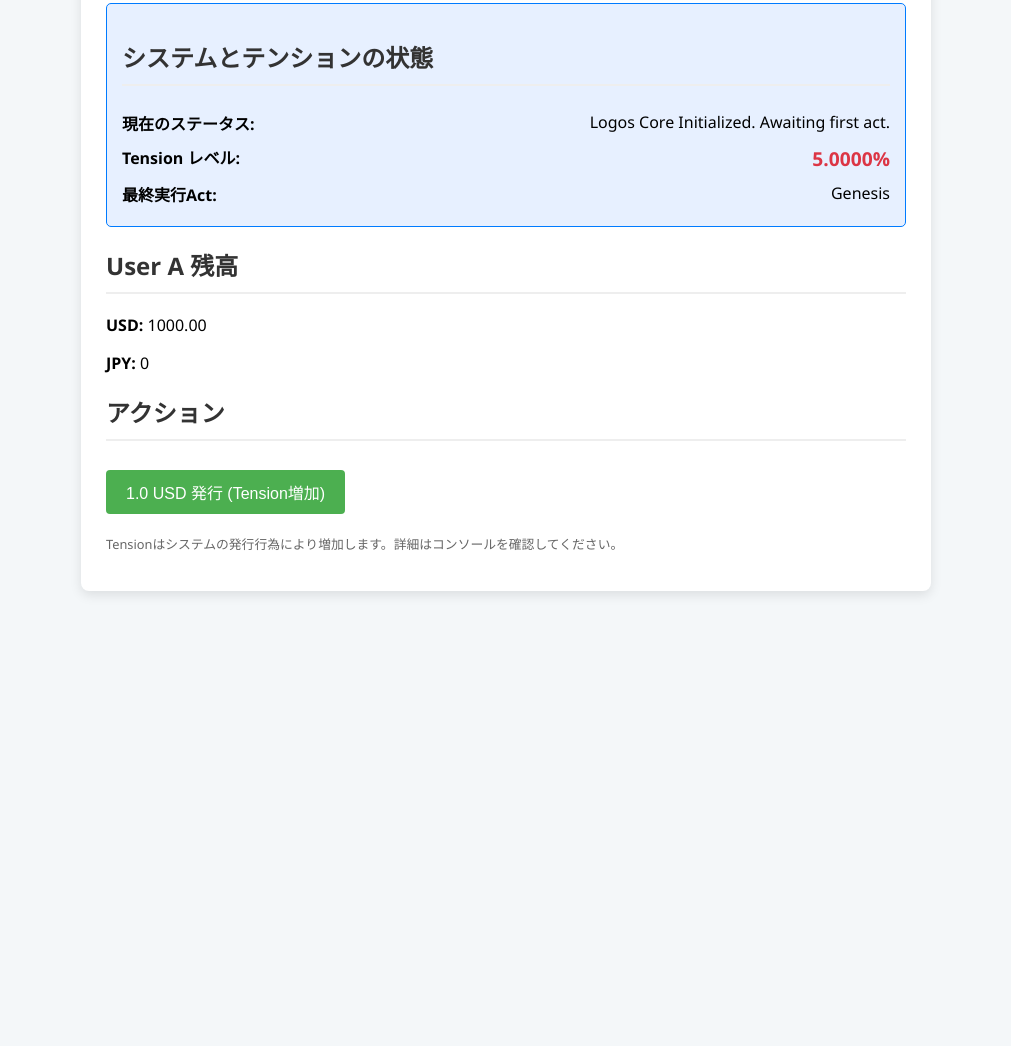
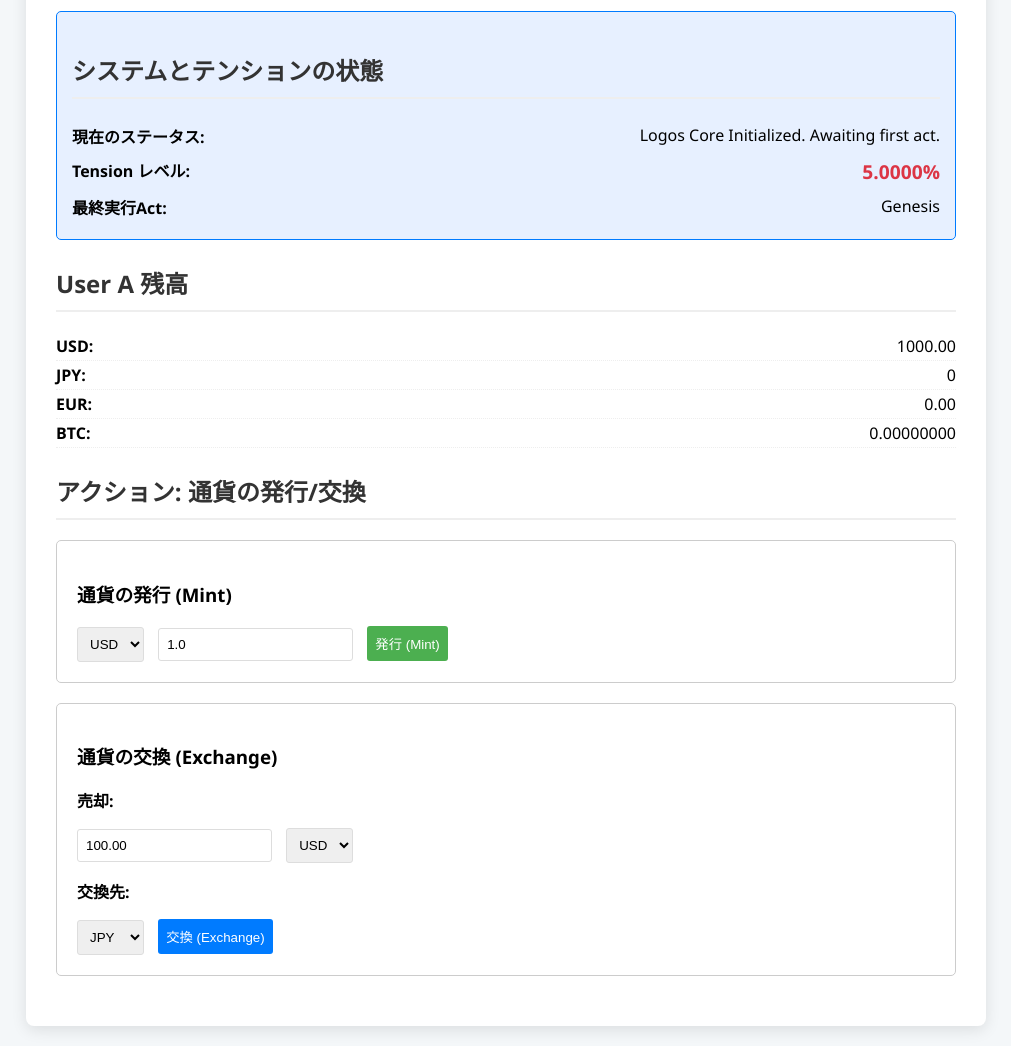
Before and after one commit to AZOTHAZZA/MSGAI-Z, a plain HTML site: page index.html in a window 1280 px wide. Shown: the part 143-1189 px from the top of the page, without its empty margins (134-1145 px from the left). Before the commit the page ends 800 px from the top, so only its background shows below. Drawn offline with Linux system fonts and the light colour scheme.

Commit message:
Update index.html

```diff
--- a/index.html
+++ b/index.html
@@ -3,16 +3,19 @@
 <head>
     <meta charset="UTF-8">
     <meta name="viewport" content="width=device-width, initial-scale=1.0">
-    <title>MSGAI - ロゴス・コア・インターフェース</title>
+    <title>MSGAI - Logos Core Interface (全機能)</title>
     <style>
         body { font-family: 'Segoe UI', Tahoma, Geneva, Verdana, sans-serif; margin: 20px; background-color: #f4f7f9; }
-        .container { max-width: 800px; margin: auto; background: white; padding: 25px; border-radius: 8px; box-shadow: 0 4px 12px rgba(0, 0, 0, 0.1); }
-        h1, h2 { color: #333; border-bottom: 2px solid #eee; padding-bottom: 10px; }
-        .status-box { border: 1px solid #007bff; padding: 15px; margin-bottom: 20px; border-radius: 5px; background-color: #e7f0ff; }
+        .container { max-width: 900px; margin: auto; background: white; padding: 30px; border-radius: 8px; box-shadow: 0 4px 15px rgba(0, 0, 0, 0.1); }
+        h1, h2 { color: #333; border-bottom: 2px solid #eee; padding-bottom: 10px; margin-top: 25px; }
+        .status-box { border: 1px solid #007bff; padding: 15px; margin-bottom: 25px; border-radius: 5px; background-color: #e7f0ff; }
+        .action-section { border: 1px solid #ccc; padding: 20px; border-radius: 5px; margin-bottom: 20px; }
+        .action-section input, .action-section select, .action-section button { padding: 8px; margin-right: 10px; border-radius: 3px; border: 1px solid #ddd; }
+        .action-section button { background-color: #4CAF50; color: white; cursor: pointer; border: none; }
+        #exchange-button { background-color: #007bff; }
         .tension-level { font-weight: bold; color: #dc3545; font-size: 1.2em; }
         .info-row { display: flex; justify-content: space-between; padding: 5px 0; }
-        #mint-button { padding: 10px 20px; background-color: #4CAF50; color: white; border: none; border-radius: 4px; cursor: pointer; font-size: 16px; margin-top: 10px; }
-        .log-info { font-size: 0.8em; color: #666; margin-top: 20px; }
+        .balance-list div { display: flex; justify-content: space-between; padding: 3px 0; border-bottom: 1px dotted #eee; }
     </style>
 </head>
 <body>
@@ -26,32 +29,55 @@
                 <span><strong>現在のステータス:</strong></span>
                 <span id="status-message">コアをロード中...</span>
             </div>
-
             <div class="info-row">
                 <span><strong>Tension レベル:</strong></span>
                 <span id="tension-level" class="tension-level">0.00%</span>
             </div>
-
             <div class="info-row">
                 <span><strong>最終実行Act:</strong></span>
-                <span id="last-act">--</span>
+                <span id="last-act">Genesis</span>
             </div>
         </div>
 
         <h2>User A 残高</h2>
-        <div id="user-a-balances">
-            <p><strong>USD:</strong> <span id="balance-USD">0.00</span></p>
-            <p><strong>JPY:</strong> <span id="balance-JPY">0</span></p>
+        <div id="user-a-balances" class="balance-list">
+            <div><strong>USD:</strong> <span id="balance-USD">0.00</span></div>
+            <div><strong>JPY:</strong> <span id="balance-JPY">0</span></div>
+            <div><strong>EUR:</strong> <span id="balance-EUR">0.00</span></div>
+            <div><strong>BTC:</strong> <span id="balance-BTC">0.00000000</span></div>
             </div>
 
-        <h2>アクション</h2>
-        <button id="mint-button">
-            1.0 USD 発行 (Tension増加)
-        </button>
+        <h2>アクション: 通貨の発行/交換</h2>
 
-        <p class="log-info">
-            Tensionはシステムの発行行為により増加します。詳細はコンソールを確認してください。
-        </p>
+        <div class="action-section">
+            <h3>通貨の発行 (Mint)</h3>
+            <select id="mint-currency-select">
+                <option value="USD">USD</option>
+                <option value="JPY">JPY</option>
+                </select>
+            <input type="number" id="mint-amount-input" value="1.0" min="0.01" step="0.01">
+            <button id="mint-button">発行 (Mint)</button>
+        </div>
+
+        <div class="action-section">
+            <h3>通貨の交換 (Exchange)</h3>
+            <p><strong>売却:</strong></p>
+            <input type="number" id="exchange-amount-input" value="100.00" min="0.01">
+            <select id="from-currency-select">
+                <option value="USD">USD</option>
+                <option value="JPY">JPY</option>
+                <option value="EUR">EUR</option>
+            </select>
+
+            <p><strong>交換先:</strong></p>
+            <select id="to-currency-select">
+                <option value="JPY">JPY</option>
+                <option value="USD">USD</option>
+                <option value="EUR">EUR</option>
+            </select>
+
+            <button id="exchange-button">交換 (Exchange)</button>
+        </div>
     </div>
 
     <script type="module" src="./app/main.js"></script>
```
